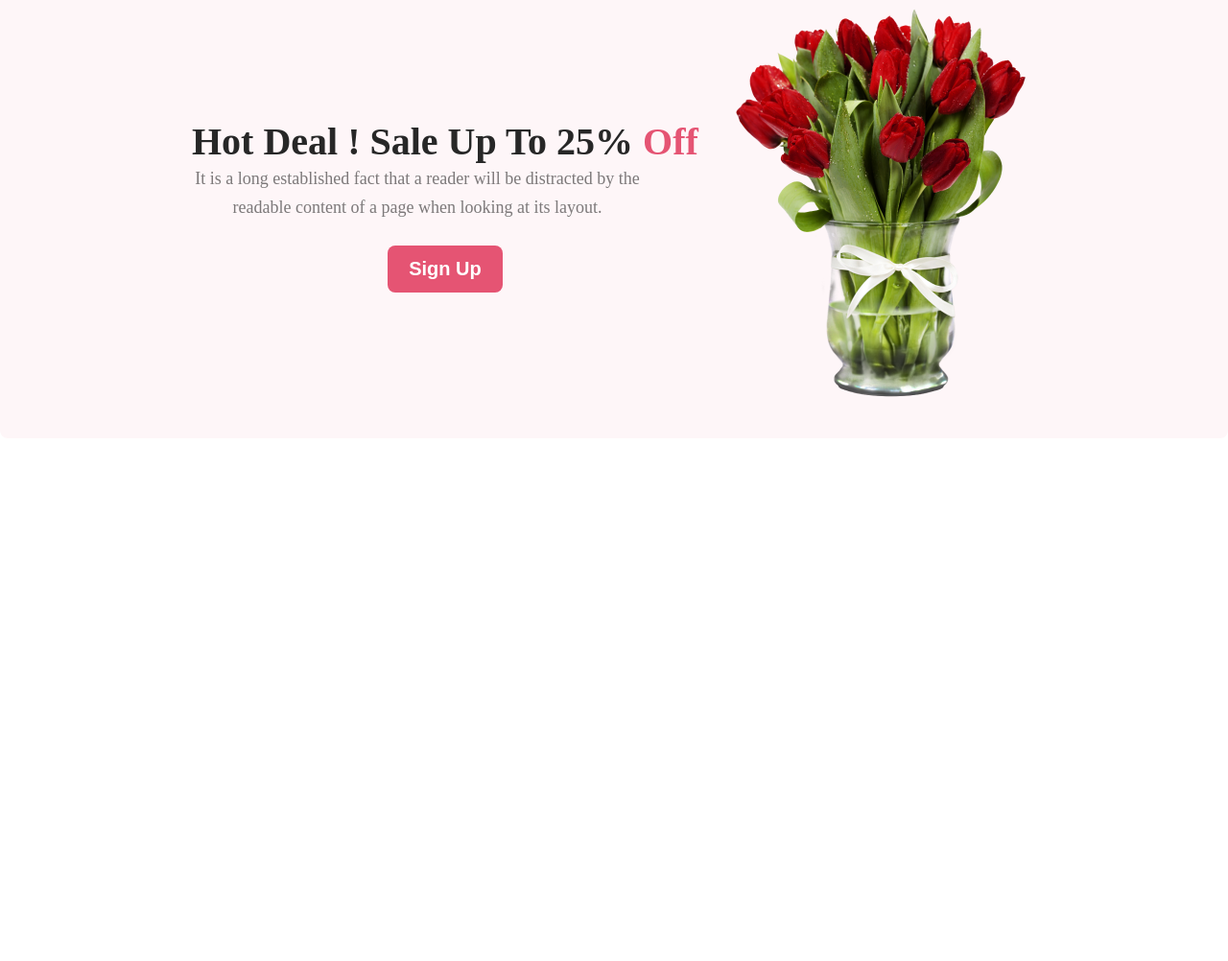
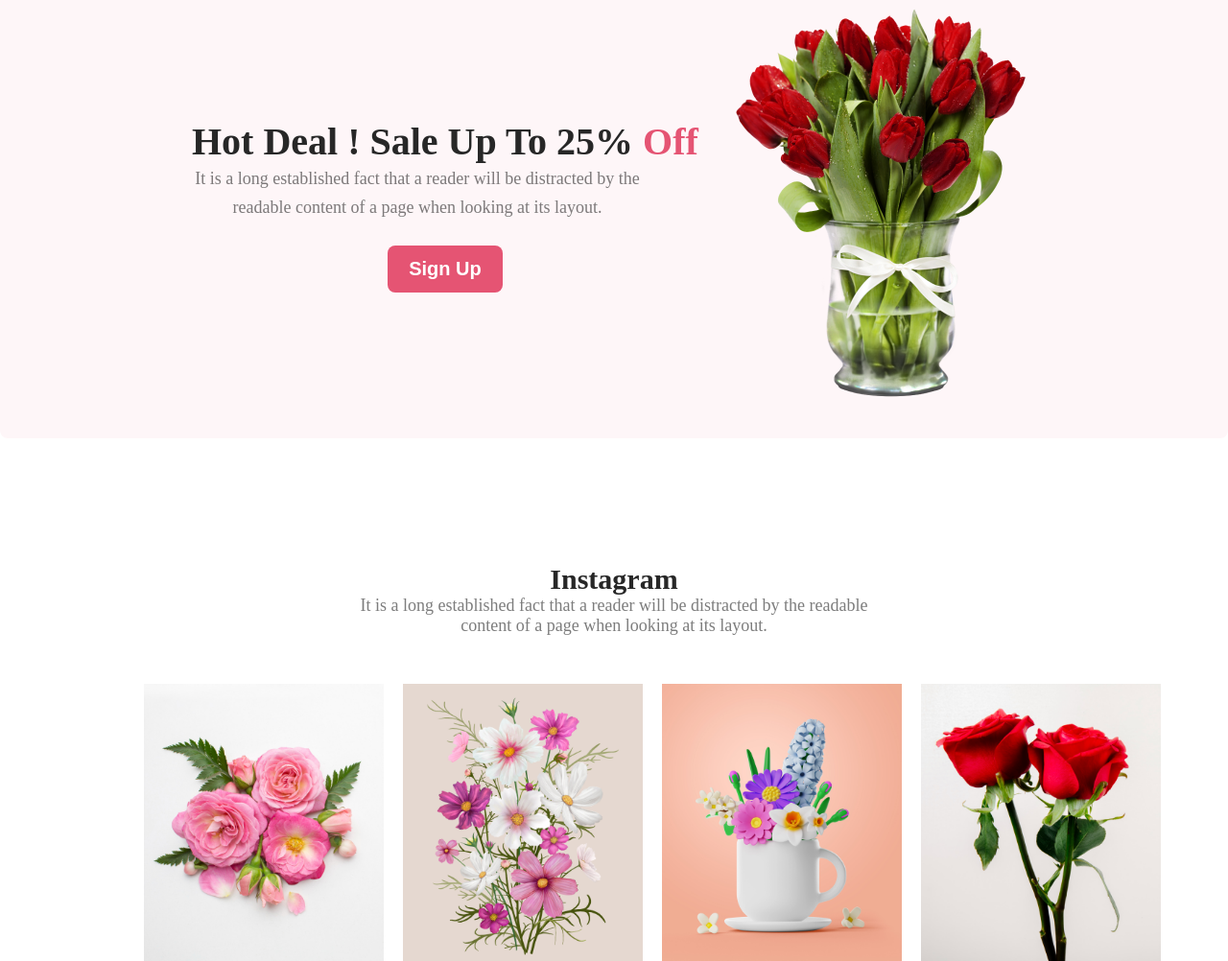
Before and after one commit to anik717/Flower-Shop-Nonresponsive, a plain HTML site: page index.html in a window 1280 px wide. Shown: the part 1431-2433 px from the top of the page at 96% size. Before the commit the page ends 1888 px from the top, so only its background shows below. Drawn offline with Linux system fonts and the light colour scheme.

Commit message:
instragram

```diff
--- a/index.html
+++ b/index.html
@@ -64,6 +64,27 @@
             <img src="Flower Asset/pngwing 8.png" alt="">
         </div>
     </section>
+    <!-- instragram -->
+    <section>
+        <div class="instragram">
+            <div class="contain">
+                <h3 class="title-heading">Instagram</h3>
+            <p class="title-discription">It is a long established fact that a reader will be distracted by the readable content of a page when looking at its layout.</p>
+            </div>
+            <div class="pic-instra">
+                <img
+               class="flow" src="Flower Asset/Flower 01.png" alt="">
+                <img
+               class="flow" src="Flower Asset/Rectangle 4.png" alt="">
+                <img
+               class="flow" src="Flower Asset/Rectangle 5.png" alt="">
+                <img
+               class="flow" src="Flower Asset/Rectangle 6.png" alt="">
+            </div>
+        </div>
+
+    </section>
+
 
 
 
```
